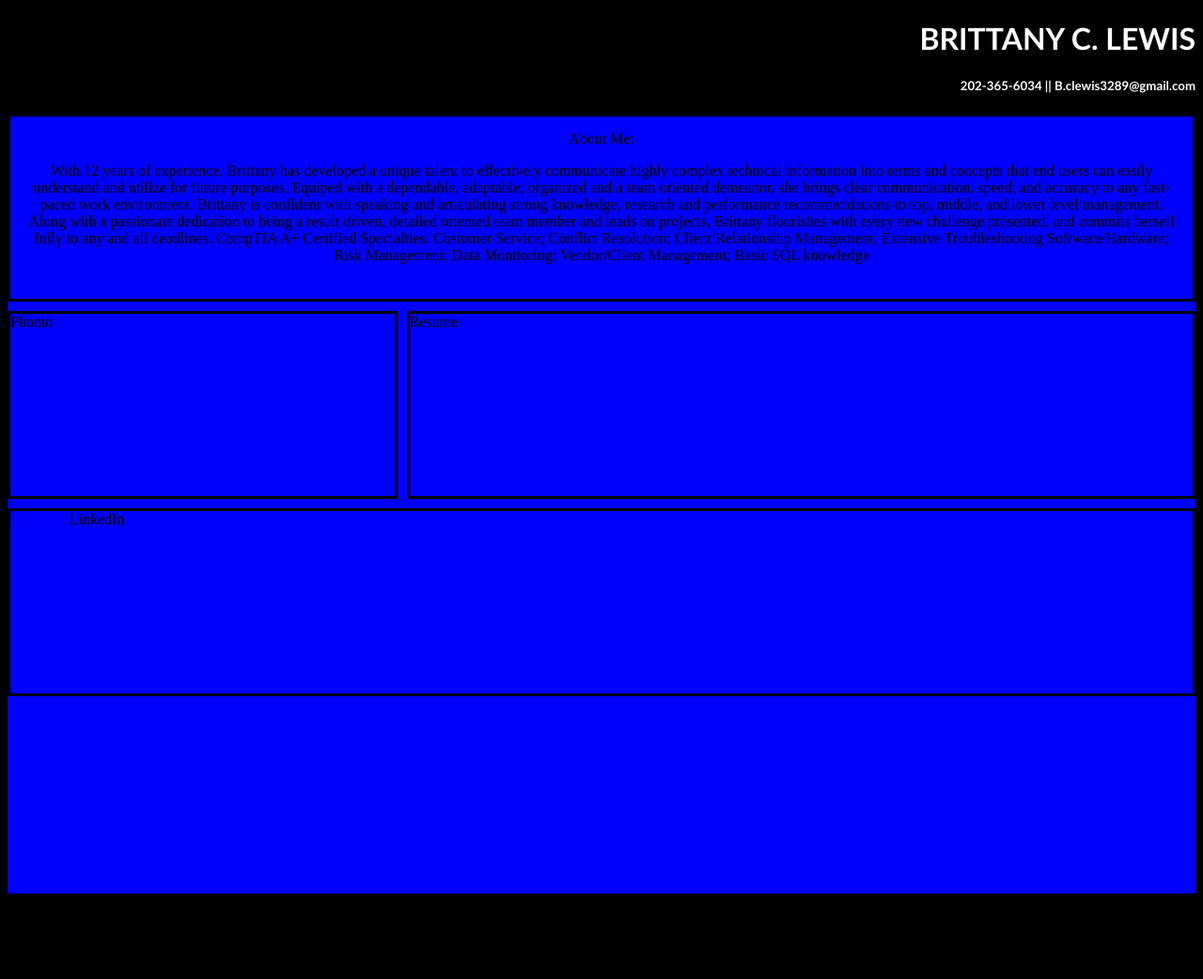
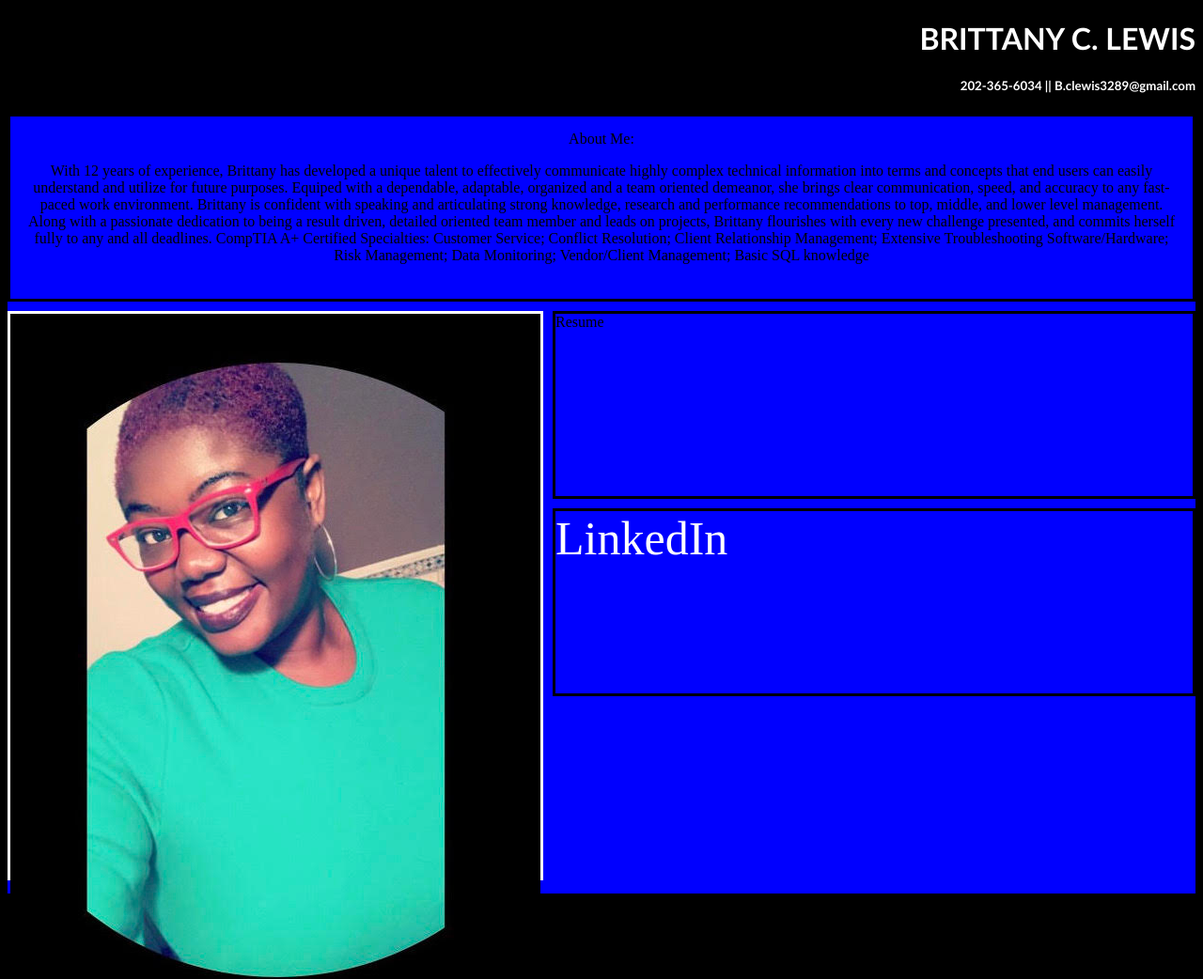
Before and after one commit to BriTFromIT/BriTFromIT.github.io, a plain HTML site: page index pages/index.html in a window 1280 px wide. Shown: the top 1042 px of the page at 94% size. Before the commit the page ends 959 px from the top, so only its background shows below. Drawn offline with Linux system fonts and the light colour scheme.

Commit message:
added a picture and stuff

```diff
--- a/index pages/index.html
+++ b/index pages/index.html
@@ -29,9 +29,9 @@
 
             </p>
     </div>
-    <div class="nav"> Phonto </div>
+    <div class="nav"> <img id="pic" src="../unnamed.jpg" alt="Picture of Me"> </div>
     <div class="blog"> Resume </div>
-    <div class="footer"> <a href="www.linkedin.com/in/brittfromit"> LinkedIn </a>LinkedIn  </div>
+    <div class="footer"> <a href="www.linkedin.com/in/brittfromit"> LinkedIn </a> </div>
 
 
 
--- a/main.css
+++ b/main.css
@@ -19,7 +19,7 @@ body {
 
         "header header header"
         "nav blog blog"
-        "footer footer footer";
+        "nav footer footer";
     grid-gap: 10px;
 }
 .header{
@@ -29,7 +29,14 @@ body {
     padding: 15px;}
 .nav{
     grid-area: nav;
-    border: solid;
+    border: white solid;
+    height: 600px;
+}
+#id {
+    height: 500px;
+    width: 200px;
+
+
 }
 .blog{
     grid-area: blog;
@@ -40,4 +47,10 @@ body {
 .footer{
     grid-area: footer;
     border: solid;
+    text-decoration: none;
 }
+a {
+    text-decoration: none;
+    color: white;
+    font-size: 50px;
+}
```
Also changed, not shown: Brittany.jpg (added), unnamed.jpg (added).
